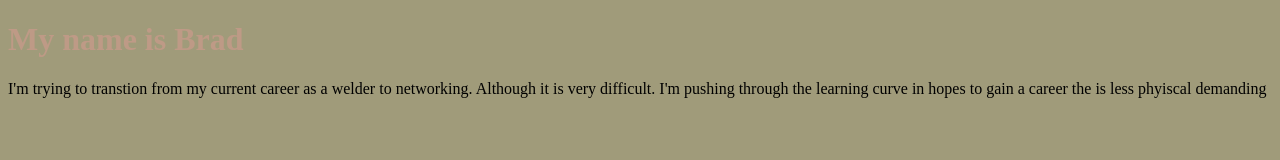
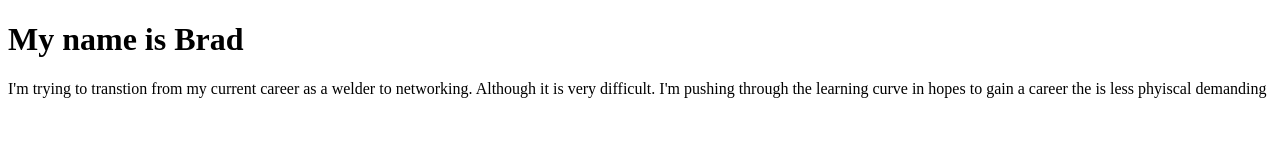
Before and after one commit to masterfitter/masterfitter.github.io, a plain HTML site: page index.html in a window 1280 px wide. Drawn offline with Linux system fonts and the light colour scheme.

Commit message:
Update index.html

```diff
--- a/index.html
+++ b/index.html
@@ -3,9 +3,9 @@
   <head>
     <title>My Personal Introduction</title>
     <style>
-      body{background-color:#a09b7a;}
-      h1{color: #be9a86;}
-      p{color: #e4d467:}
+      body{background-color:a09b7a;}
+      h1{color:be9a86;}
+      p{color:e4d467:}
     </style>
   </head>
   <body>
```
